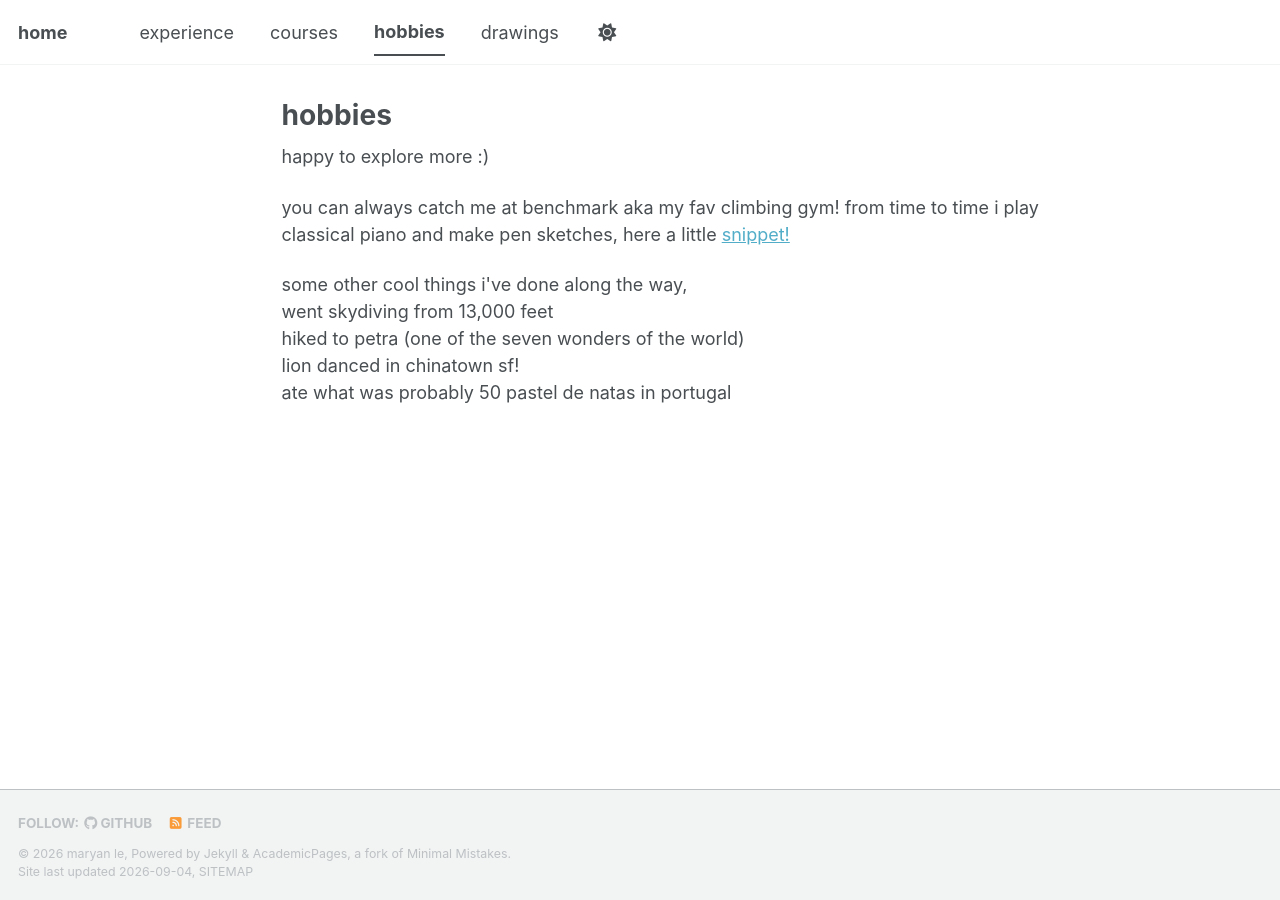
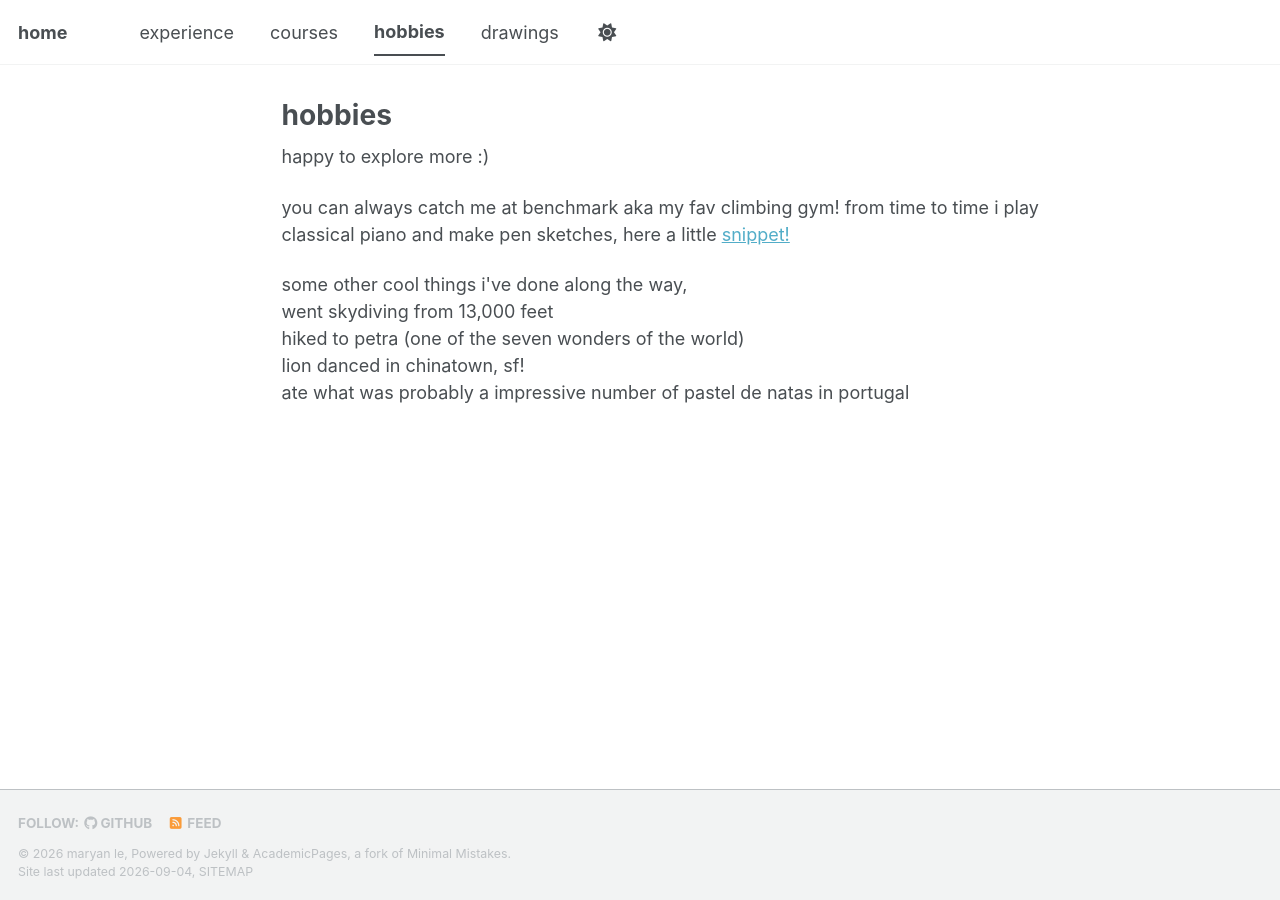
Before and after one commit to lemaryan/lemaryan.github.io, a Jekyll site: the page built from _pages/hobbies.html, in a window 1280 px wide. Built offline with Jekyll 4.4.1, drawn with Linux system fonts in a browser that asks for light colours; a style sheet for code colours, icons or effects is not loaded.

Commit message:
Fix text formatting and improve descriptions in hobbies

```diff
--- a/_pages/hobbies.html
+++ b/_pages/hobbies.html
@@ -16,6 +16,6 @@ you can always catch me at benchmark aka my fav climbing gym! from time to time
 some other cool things i've done along the way,<br>
 went skydiving from 13,000 feet<br>
 hiked to petra (one of the seven wonders of the world)<br>
-lion danced in chinatown sf!<br>
-ate what was probably 50 pastel de natas in portugal
+lion danced in chinatown, sf!<br>
+ate what was probably a impressive number of pastel de natas in portugal
 </p>
```
